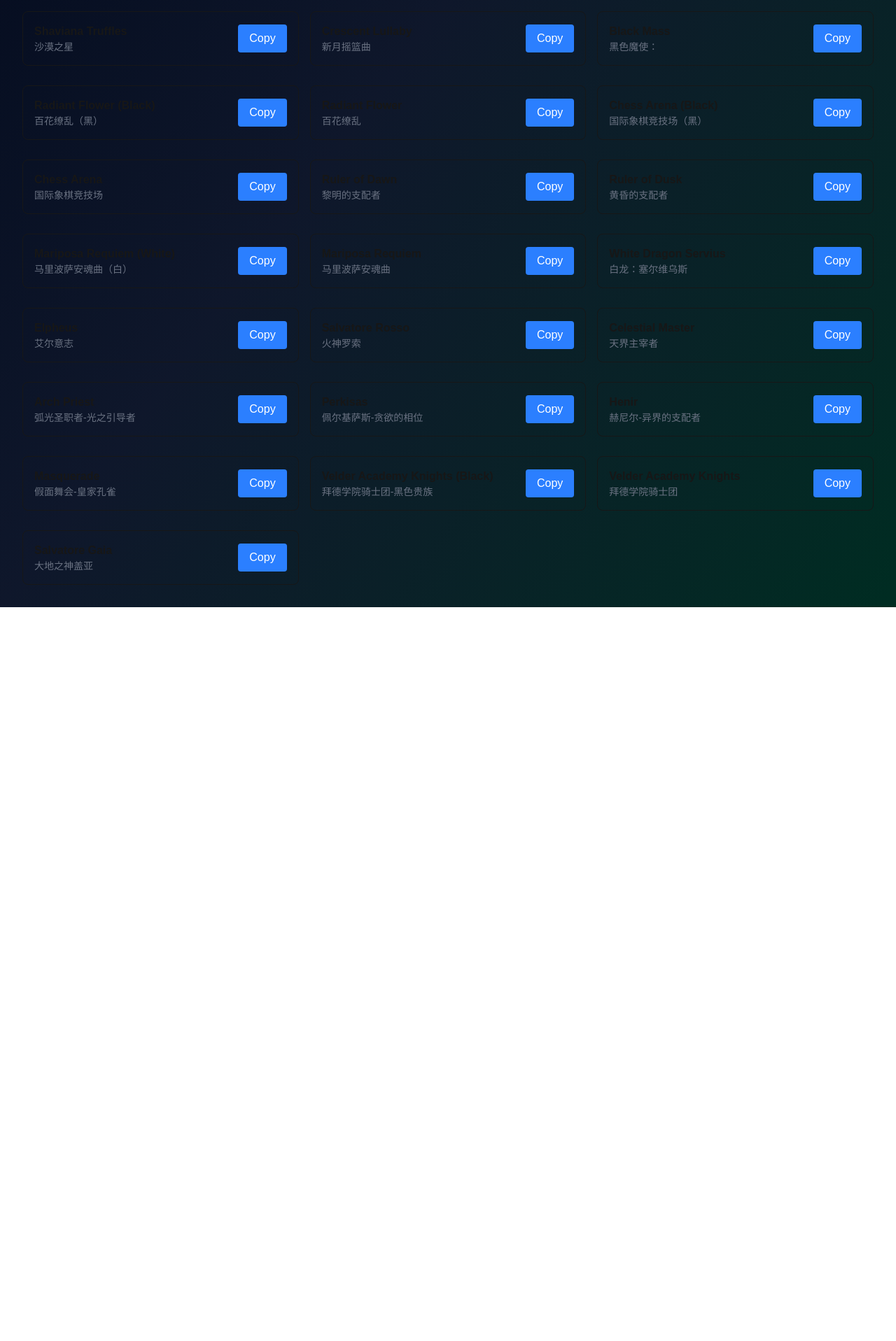
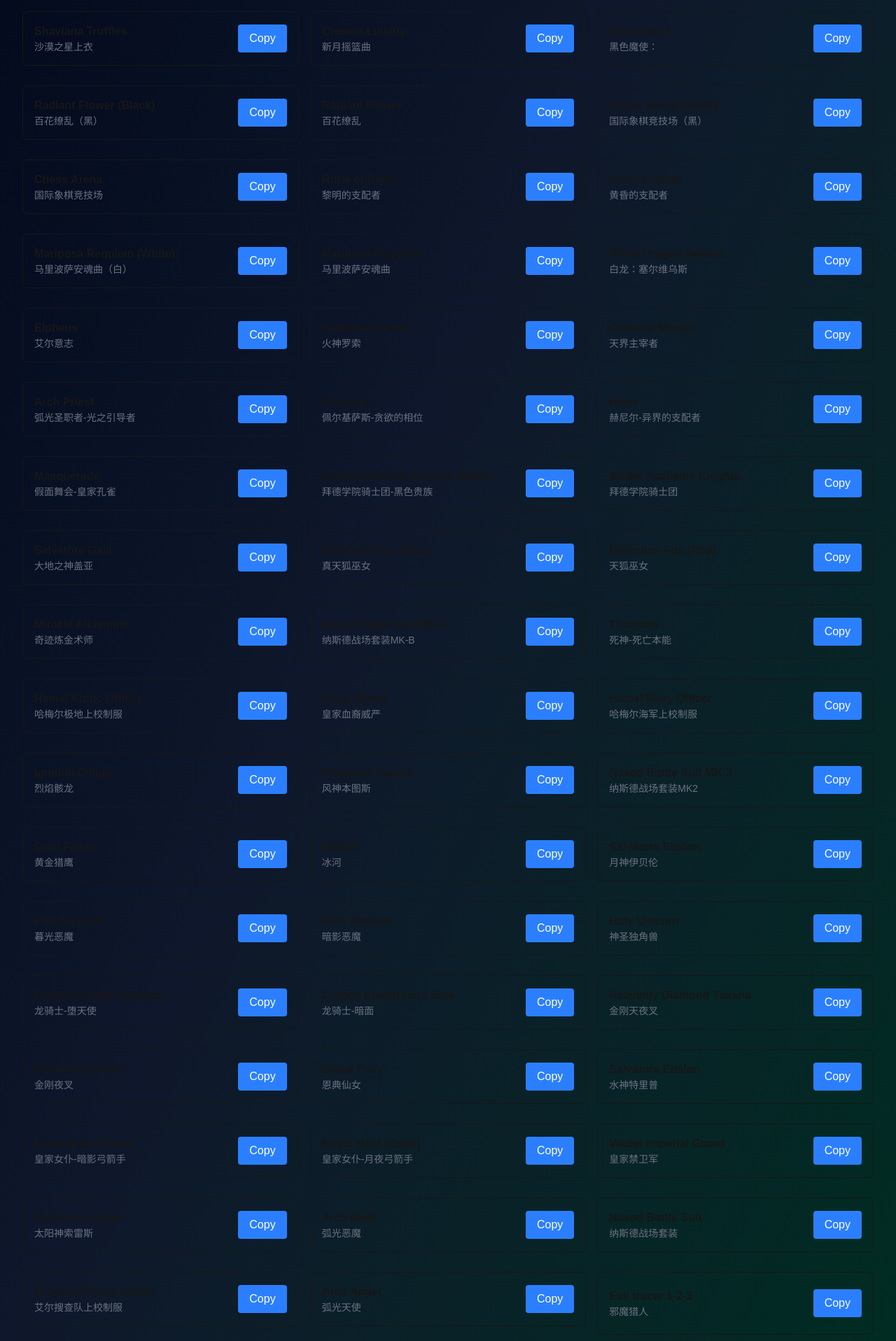
Before and after one commit to SakouDev/sakuto.fr, a Next.js app: page / in a window 1280 px wide. Shown: the part 880-2797 px from the top of the page at 70% size. Before the commit the page ends 1748 px from the top, so only its background shows below. Built offline with nearby package versions, Linux system fonts and the light colour scheme.

Commit message:
menfou patch JSON

```diff
--- a/app/page.tsx
+++ b/app/page.tsx
@@ -18,50 +18,82 @@ export default function Page() {
   };
 
   const items = [
-    { EN: "Aether Nobilitas", CN: "以太贵族" },
-    { EN: "Sacred Knight (Black)", CN: "神圣骑士团（黑）" },
-    { EN: "Sacred Knight", CN: "神圣骑士团" },
-    { EN: "Ocean Pearl (Red)", CN: "沧海遗珠（赤）" },
-    { EN: "Ocean Pearl", CN: "沧海遗珠" },
-    { EN: "Agent Nous", CN: "奴斯族特工" },
-    { EN: "Agent Nous (White)", CN: "奴斯族特工（白）" },
-    { EN: "Eligos (White)", CN: "埃力格（白）" },
-    { EN: "Aurora Mustika", CN: "神秘极光" },
-    { EN: "Rosa Lethe", CN: "绯色忘川" },
-    { EN: "Sanctus Seraphim", CN: "神圣炽天使发型" },
-    { EN: "White Mass", CN: "黑色魔使（白）" },
-    { EN: "Wander Marchen", CN: "幻影童话" },
-    { EN: "White Dragon Servius (Black)", CN: "白龙：塞尔维乌斯（黑）" },
-    { EN: "Eligos", CN: "埃力格" },
-    { EN: "Horde of Darkness", CN: "黑暗君主下衣" },
-    { EN: "Lapis Arbiter", CN: "青金石裁决者" },
-    { EN: "Divinity of Seven Realms", CN: "七界的权能" },
-    { EN: "Brilliant Knight", CN: "辉煌骑士" },
-    { EN: "Nereid", CN: "涅瑞伊得斯" },
-    { EN: "Mechanic General", CN: "机械上将下衣" },
-    { EN: "Shaviana Truffles", CN: "沙漠之星" },
-    { EN: "Crescent Lullaby", CN: "新月摇篮曲" },
-    { EN: "Black Mass", CN: "黑色魔使：" },
-    { EN: "Radiant Flower (Black)", CN: "百花缭乱（黑）" },
-    { EN: "Radiant Flower", CN: "百花缭乱" },
-    { EN: "Chess Arena (Black)", CN: "国际象棋竞技场（黑）" },
-    { EN: "Chess Arena", CN: "国际象棋竞技场" },
-    { EN: "Ruler of Dawn", CN: "黎明的支配者" },
-    { EN: "Ruler of Dusk", CN: "黄昏的支配者" },
-    { EN: "Mariposa Requiem (White)", CN: "马里波萨安魂曲（白）" },
-    { EN: "Mariposa Requiem", CN: "马里波萨安魂曲" },
-    { EN: "White Dragon Servius", CN: "白龙：塞尔维乌斯" },
-    { EN: "Elpheus", CN: "艾尔意志" },
-    { EN: "Salvatore Rosso", CN: "火神罗索" },
-    { EN: "Celestial Master", CN: "天界主宰者" },
-    { EN: "Arch Priest", CN: "弧光圣职者-光之引导者" },
-    { EN: "Perkisas", CN: "佩尔基萨斯-贪欲的相位" },
-    { EN: "Henir", CN: "赫尼尔-异界的支配者" },
-    { EN: "Masquerade", CN: "假面舞会-皇家孔雀" },
-    { EN: "Velder Academy Knights (Black)", CN: "拜德学院骑士团-黑色贵族" },
-    { EN: "Velder Academy Knights", CN: "拜德学院骑士团" },
-    { EN: "Salvatore Gaia", CN: "大地之神盖亚" },
-  ];
+  { "EN": "AETHER NOBILITAS", "CN": "以太贵族" },
+  { "EN": "Sacred Knight (Black)", "CN": "神圣骑士团（黑）" },
+  { "EN": "Sacred Knight", "CN": "神圣骑士团" },
+  { "EN": "Ocean Pearl (Red)", "CN": "沧海遗珠（赤）" },
+  { "EN": "Ocean Pearl", "CN": "沧海遗珠" },
+  { "EN": "Agent Nous", "CN": "奴斯族特工" },
+  { "EN": "Agent Nous (White)", "CN": "奴斯族特工（白）" },
+  { "EN": "Eligos (White)", "CN": "埃力格（白）" },
+  { "EN": "Aurora Mustika", "CN": "神秘极光上衣" },
+  { "EN": "Rosa Lethe", "CN": "绯色忘川上衣" },
+  { "EN": "Sanctus Seraphim", "CN": "神圣炽天使发型" },
+  { "EN": "White Mass", "CN": "黑色魔使（白）" },
+  { "EN": "Wander Marchen", "CN": "幻影童话" },
+  { "EN": "White Dragon Servius (Black)", "CN": "白龙：塞尔维乌斯（黑）" },
+  { "EN": "Eligos", "CN": "埃力格" },
+  { "EN": "Horde of Darkness", "CN": "黑暗君主下衣" },
+  { "EN": "Lapis Arbiter", "CN": "青金石裁决者上衣" },
+  { "EN": "Divinity of Seven Realms", "CN": "七界的权能" },
+  { "EN": "Brilliant Knight", "CN": "辉煌骑士" },
+  { "EN": "Nereid", "CN": "涅瑞伊得斯" },
+  { "EN": "Mechanic General", "CN": "机械上将下衣" },
+  { "EN": "Shaviana Truffles", "CN": "沙漠之星上衣" },
+  { "EN": "Cresent Lullaby", "CN": "新月摇篮曲" },
+  { "EN": "Black Mass", "CN": "黑色魔使：" },
+  { "EN": "Radiant Flower (Black)", "CN": "百花缭乱（黑）" },
+  { "EN": "Radiant Flower", "CN": "百花缭乱" },
+  { "EN": "Chess Arena (Black)", "CN": "国际象棋竞技场（黑）" },
+  { "EN": "Chess Arena", "CN": "国际象棋竞技场" },
+  { "EN": "Ruler of Dawn", "CN": "黎明的支配者" },
+  { "EN": "Ruler of Dusk", "CN": "黄昏的支配者" },
+  { "EN": "Mariposa Requiem (White)", "CN": "马里波萨安魂曲（白）" },
+  { "EN": "Mariposa Requiem", "CN": "马里波萨安魂曲" },
+  { "EN": "White Dragon Servius", "CN": "白龙：塞尔维乌斯" },
+  { "EN": "Elpheus", "CN": "艾尔意志" },
+  { "EN": "Salvatore Rosso", "CN": "火神罗索" },
+  { "EN": "Celestial Master", "CN": "天界主宰者" },
+  { "EN": "Arch Priest", "CN": "弧光圣职者-光之引导者" },
+  { "EN": "Perkisas", "CN": "佩尔基萨斯-贪欲的相位" },
+  { "EN": "Henir", "CN": "赫尼尔-异界的支配者" },
+  { "EN": "Masquerade", "CN": "假面舞会-皇家孔雀" },
+  { "EN": "Velder Academy Knights (Black)", "CN": "拜德学院骑士团-黑色贵族" },
+  { "EN": "Velder Academy Knights", "CN": "拜德学院骑士团" },
+  { "EN": "Salvatore Gaia", "CN": "大地之神盖亚" },
+  { "EN": "Millenium Fox (Blue)", "CN": "真天狐巫女" },
+  { "EN": "Millenium Fox (Red)", "CN": "天狐巫女" },
+  { "EN": "Miracle Alchemist", "CN": "奇迹炼金术师" },
+  { "EN": "Nasod Battle Suit MK-B", "CN": "纳斯德战场套装MK-B" },
+  { "EN": "Thanatos", "CN": "死神-死亡本能" },
+  { "EN": "Hamel Arctic Officer", "CN": "哈梅尔极地上校制服" },
+  { "EN": "Royal Blood", "CN": "皇家血裔威严" },
+  { "EN": "Hamel Navy Officer", "CN": "哈梅尔海军上校制服" },
+  { "EN": "Ignition Caligo", "CN": "烈焰骸龙" },
+  { "EN": "Salvatore Ventus", "CN": "风神本图斯" },
+  { "EN": "Nasod Battle Suit MK-2", "CN": "纳斯德战场套装MK2" },
+  { "EN": "Gold Falcon", "CN": "黄金猎鹰" },
+  { "EN": "Glacial", "CN": "冰河" },
+  { "EN": "Salvatore Ebalon", "CN": "月神伊贝伦" },
+  { "EN": "Pale Shadow", "CN": "暮光恶魔" },
+  { "EN": "Dark Shadow", "CN": "暗影恶魔" },
+  { "EN": "Holy Unicorn", "CN": "神圣独角兽" },
+  { "EN": "Dragon Knight Abbadon", "CN": "龙骑士-堕天使" },
+  { "EN": "Dragon Knight Dark Side", "CN": "龙骑士-暗面" },
+  { "EN": "Heavenly Diamond Yaksha", "CN": "金刚天夜叉" },
+  { "EN": "Diamond Yaksha", "CN": "金刚夜叉" },
+  { "EN": "Grace Fairy", "CN": "恩典仙女" },
+  { "EN": "Salvatore Ebalon", "CN": "水神特里普" },
+  { "EN": "Royal Maid (Black)", "CN": "皇家女仆-暗影弓箭手" },
+  { "EN": "Royal Maid (Color)", "CN": "皇家女仆-月夜弓箭手" },
+  { "EN": "Velder Imperial Guard", "CN": "皇家禁卫军" },
+  { "EN": "Salvatore Solace", "CN": "太阳神索雷斯" },
+  { "EN": "Arch Devil", "CN": "弧光恶魔" },
+  { "EN": "Nasod Battle Suit", "CN": "纳斯德战场套装" },
+  { "EN": "El Search Party Officer", "CN": "艾尔搜查队上校制服" },
+  { "EN": "Arch Angel", "CN": "弧光天使" },
+  { "EN": "Evil tracer 1-2-3", "CN": "邪魔猎人" }
+]
 
   const filteredItems = useMemo(() => {
     return items.filter((item) =>
```
